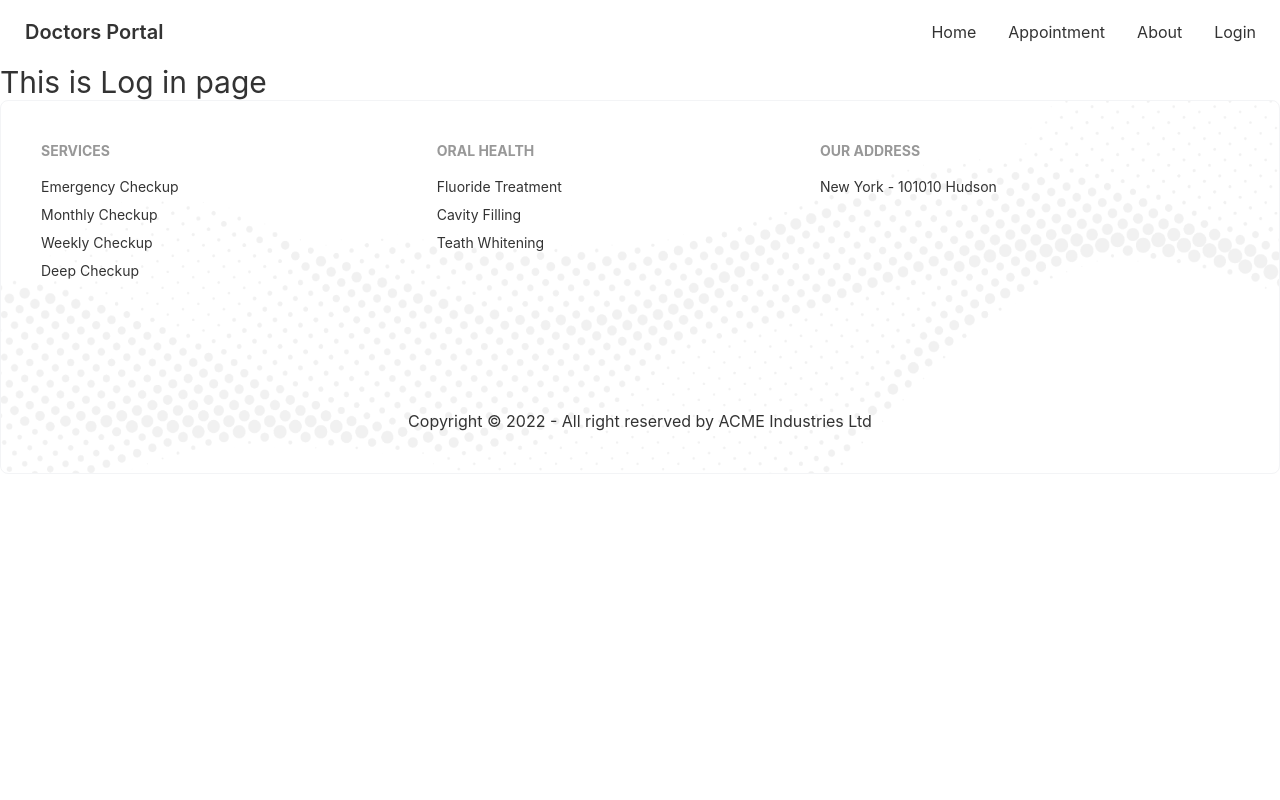
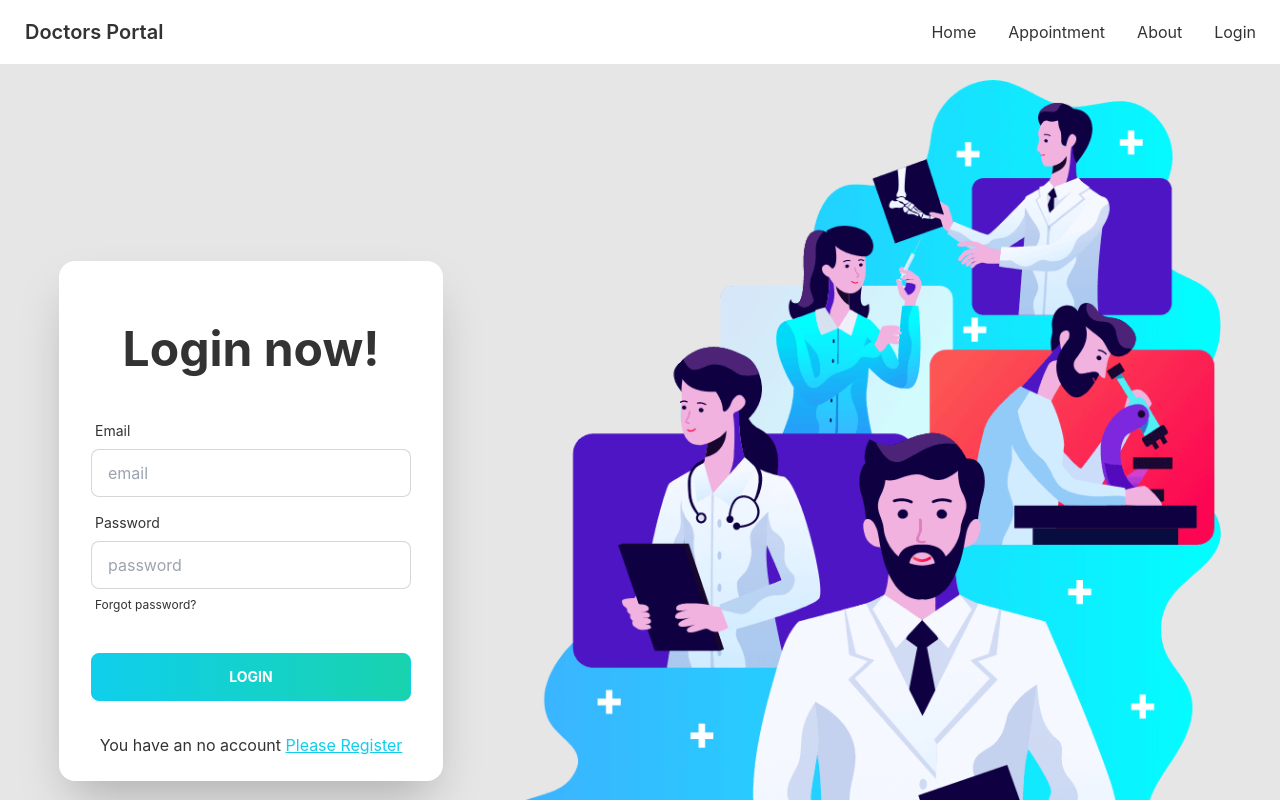
Before and after one commit to BappySheikh1/doctors-portal-client, a React (Create React App) app: page /login in a window 1280 px wide. Shown: the top 800 px of the page. Built offline with nearby package versions, Linux system fonts and the light colour scheme.

Commit message:
login regiter form added

```diff
--- a/src/Pages/Authentication/Login/Login.js
+++ b/src/Pages/Authentication/Login/Login.js
@@ -1,9 +1,54 @@
 import React from 'react';
+import { Link } from 'react-router-dom';
+import loging from '../../../Assets/images/login.png'
 
 const Login = () => {
+    const handleSubmitLogin=event =>{
+        event.preventDefault();
+        const form =event.target
+        const email=form.email.value
+        const password=form.password.value
+      console.log(email,password);
+    }
     return (
-        <div>
-            <h2 className="text-3xl">This is Log in page</h2>
+        <div className="hero  bg-base-200">
+  <div className="hero-content flex-col lg:flex-row-reverse">
+
+    <div>
+    <figure>
+        <img src={loging} alt="" />
+    </figure>
+    </div>
+
+    <div className="card flex-shrink-0 w-full  max-w-sm shadow-2xl bg-base-100">
+      <form onSubmit={handleSubmitLogin} className="card-body">
+            <div className="text-center my-8">
+                <h1 className="text-5xl font-bold">Login now!</h1>
+            </div>
+        <div className="form-control">
+          <label className="label">
+            <span className="label-text">Email</span>
+          </label>
+          <input type="email" name='email' placeholder="email" className="input input-bordered" />
+        </div>
+        <div className="form-control">
+          <label className="label">
+            <span className="label-text">Password</span>
+          </label>
+          <input type="password" name='password' placeholder="password" className="input input-bordered" />
+          <label className="label">
+            <Link  className="label-text-alt link link-hover">Forgot password?</Link>
+          </label>
+        </div>
+        <div className="form-control mt-6">
+          <button className="btn btn-primary bg-gradient-to-r from-primary to-secondary text-white font-bold">Login</button>
+        </div>
+      </form>
+      <div className='text-center mb-6'>
+        <p>You have an no account <Link to='/register' className='underline text-primary'>Please Register</Link></p>
+      </div>
+    </div>
+  </div>
         </div>
     );
 };
--- a/src/Pages/Authentication/Register/Register.js
+++ b/src/Pages/Authentication/Register/Register.js
@@ -1,9 +1,56 @@
 import React from 'react';
+import { Link } from 'react-router-dom';
+import login from '../../../Assets/images/login.png'
 
 const Register = () => {
+    const handleSubmitLogin=event =>{
+        event.preventDefault();
+        const form =event.target
+        const name=form.name.value
+        const email=form.email.value
+        const password=form.password.value
+       console.log(name,email,password);
+    }
     return (
-        <div>
-            <h2 className='text-2xl'>This Is register</h2>
+        <div className="hero  bg-base-200">
+  <div className="hero-content flex-col lg:flex-row-reverse">
+
+    <div>
+    <figure>
+        <img src={login} alt="" />
+    </figure>
+    </div>
+
+    <div className="card flex-shrink-0 w-full  max-w-sm shadow-2xl bg-base-100">
+      <form onSubmit={handleSubmitLogin} className="card-body">
+          <div className="text-center my-8">
+              <h1 className="text-5xl font-bold">Login now!</h1>
+            </div>
+
+        <div className="form-control">
+          <label className="label">
+            <span className="label-text">Email</span>
+          </label>
+          <input type="email" name='email' placeholder="email" className="input input-bordered" />
+        </div>
+        <div className="form-control">
+          <label className="label">
+            <span className="label-text">Password</span>
+          </label>
+          <input type="password" name='password' placeholder="password" className="input input-bordered" />
+          <label className="label">
+            <Link  className="label-text-alt link link-hover">Forgot password?</Link>
+          </label>
+        </div>
+        <div className="form-control mt-6">
+          <button className="btn btn-primary bg-gradient-to-r from-primary to-secondary text-white font-bold">Register</button>
+        </div>
+      </form>
+      <div className='text-center mb-6'>
+        <p>Already have an account <Link to='/login' className='underline text-primary'>Log in</Link></p>
+      </div>
+    </div>
+  </div>
         </div>
     );
 };
```
